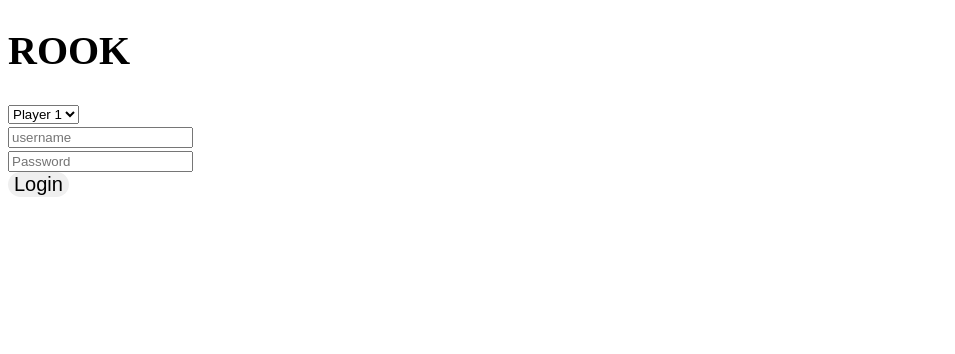
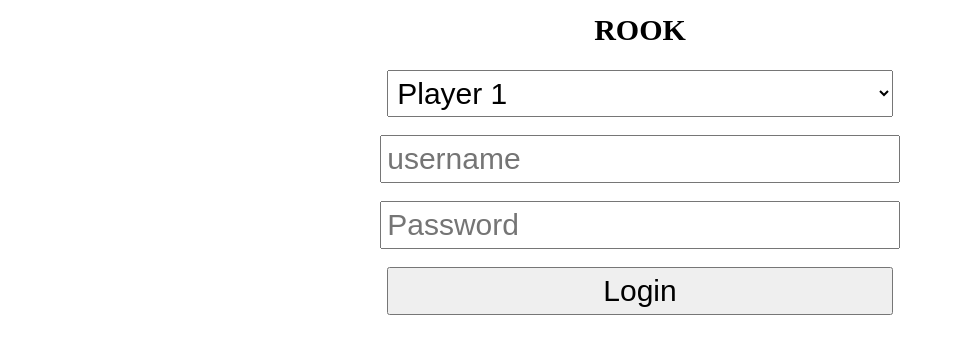
Before and after one commit to JonathanMcIntyre/rook, a Django app: page / in a window 1280 px wide. Shown: the top 354 px of the page, without its empty margins (0-955 px from the left). Run offline with Django 3.2, Linux system fonts and the light colour scheme.

Commit message:
Various upgrades

```diff
--- /dev/null
+++ b/static/css/login.css
@@ -0,0 +1,18 @@
+#main-content {
+    width: 80%;
+    margin: auto;
+}
+
+.main-title {
+    text-align: center;
+    font-weight: bold;
+    padding-bottom: 10px;
+}
+
+.center {
+    font-size: 30px;
+    margin: auto;
+    display: block;
+    padding: 5px;
+    min-width: 50%;
+}
--- a/static/css/style.css
+++ b/static/css/style.css
@@ -67,6 +67,7 @@ button {
     height: 10vh;
     width: 14vw;
     margin: 5px;
+    background-color: #f0f0f0;
 }
 
 .handCard {
@@ -78,6 +79,7 @@ button {
 
 .black {
     border: black solid;
+    background-color: #f0f0f0;
 }
 
 .green {
@@ -99,3 +101,25 @@ button {
     border: blue solid;
     background-color: lightblue;
 }
+
+#roundResults {
+    display: none;
+    z-index: 2;
+    margin: auto;
+    border: 1px solid grey;
+    background-color: #f5f5f5;
+    position: fixed;
+    bottom: 10px;
+    top: 50px;
+    left: 10px;
+    right: 10px;
+    overflow: auto;
+}
+
+#closeRoundResultsButton {
+    float: right;
+}
+
+.cardResultsContainer {
+    float: left;
+}
--- a/static/js/script.js
+++ b/static/js/script.js
@@ -1,51 +1,6 @@
 var playerNum;
 var runUpdateFunction = function(data) {updateState();};
 var func = function(data) {};
-
-function getCookie(name) {
-    var cookieValue = null;
-    if (document.cookie && document.cookie !== '') {
-        var cookies = document.cookie.split(';');
-        for (var i = 0; i < cookies.length; i++) {
-            var cookie = cookies[i].trim();
-            // Does this cookie string begin with the name we want?
-            if (cookie.substring(0, name.length + 1) === (name + '=')) {
-                cookieValue = decodeURIComponent(cookie.substring(name.length + 1));
-                break;
-            }
-        }
-    }
-    return cookieValue;
-}
-
-function csrfSafeMethod(method) {
-    // these HTTP methods do not require CSRF protection
-    return (/^(GET|HEAD|OPTIONS|TRACE)$/.test(method));
-}
-
-function postData(url, data, success, error, complete, async=true) {
-    var csrftoken = getCookie('csrftoken');
-    $.ajaxSetup({
-        beforeSend: function(xhr, settings) {
-            if (!csrfSafeMethod(settings.type) && !this.crossDomain) {
-                xhr.setRequestHeader("X-CSRFToken", csrftoken);
-            }
-        }
-    });
-    $.ajax({async: async, type: "POST", url: url, data: data, success: success, error: error, complete: complete});
-}
-
-function enterGame() {
-    let i_player = $("#playerNum").val() - 1;
-    var success = function(data) {
-        if (data["isEntered"]) {
-            window.location.href = '/game?Player=' + String(i_player + 1);
-        } else {
-            console.log("This player is already entered")
-        }
-    }
-    postData("/enter_game/", {i_player: i_player}, success, func, func);
-}
 
 function startGame() {
     playerNum = parseInt(location.href[location.href.length - 1]) - 1;
@@ -89,20 +44,36 @@ function updateState() {
         }
         $("#trumpSelect").val(data.trump);
         for (let i = 0; i < data.playedCards.length; i++) {
+            $("#" + "player" + String(i+1) + "Card").removeClass();
+            $("#" + "player" + String(i+1) + "Card").addClass("playedCard")
             if (data.playedCards[i]) {
-                $("#" + "player" + String(i+1) + "Card").text(data.playedCards[i].color + " " + data.playedCards[i].number);
+                let numStr = String(data.playedCards[i].number);
+                if (data.playedCards[i].number == 0) {
+                    numStr = "Rook"
+                }
+                $("#" + "player" + String(i+1) + "Card").text(numStr);
+                $("#" + "player" + String(i+1) + "Card").addClass(data.playedCards[i].color)
             } else {
                 $("#" + "player" + String(i+1) + "Card").text("");
             }
         }
         $("#action").text(data.action);
-        $("#highestBidder").text("Player " + String(data.highestBidder+1));
+        let highestBidder = "None";
+        if (data.highestBidder != null) {
+            highestBidder = "Player " + String(data.highestBidder+1);
+        }
+        $("#highestBidder").text(highestBidder);
         $("#highestBid").text(String(data.bidAmount));
         $("#points").text(data.points);
-        if (data.action === "wait") {
-            setTimeout(function () {
-                updateState();
-            }, 1000);
+
+        if (data.tricks) {
+            displayRoundEnd(data.tricks);
+        } else {
+            if (data.action === "wait") {
+                setTimeout(function () {
+                    updateState();
+                }, 1000);
+            }
         }
     }
     postData("/state/", {i_player: playerNum}, success, func, func);
@@ -142,3 +113,24 @@ function playCard(card) {
 function resetGame() {
     postData("/reset/", {i_player: playerNum}, runUpdateFunction, func, func);
 }
+
+function displayRoundEnd(tricks) {
+    $("#results1").empty();
+    $("#results2").empty();
+    $("#results3").empty();
+    $("#results4").empty();
+    $("#roundResults").show();
+    for (let i = 0; i < tricks.length; i++) {
+        for (let j = 0; j < tricks[i].length; j++) {
+            let card = tricks[i][j];
+            let numStr = String(card.number);
+            if (card.number == 0) {
+                numStr = "Rook"
+            }
+            $("#results" + String(j+1)).append("<button id=" +
+                card.color + String(card.number) +
+                " class='handCard " + card.color + "'>" +
+                numStr +"</button><br>");
+        }
+    }
+}
--- a/templates/index.html
+++ b/templates/index.html
@@ -7,23 +7,24 @@
   <title>ROOK</title>
   {% load static %}
   <link rel='shortcut icon' type='image/jpg' href="{% static 'img/Rook.jpg' %}" />
-  <link href="{% static 'css/style.css' %}" rel="stylesheet" />
+  <link href="{% static 'css/login.css' %}" rel="stylesheet" />
   <script src="{% static 'js/jquery-3.4.1.min.js' %}"></script>
-  <script src="{% static 'js/script.js' %}"></script>
+  <script src="{% static 'js/general.js' %}"></script>
 </head>
 <body>
-<div class="main-title">
-  <h1>ROOK</h1>
-</div>
-<select id="playerNum">
+<div id="main-content">
+    <div class="main-title center">ROOK</div> <br>
+    <select id="playerNum" class="center">
       <option value="1">Player 1</option>
       <option value="2">Player 2</option>
       <option value="3">Player 3</option>
       <option value="4">Player 4</option>
     </select>
     <br>
-<input type="username" name="username" placeholder="username">
+    <input  class="center" type="username" name="username" placeholder="username">
     <br>
-<input type="password" name="password" placeholder="Password">
+    <input  class="center" type="password" name="password" placeholder="Password">
     <br>
-<button type="submit" class="button" onclick="enterGame()">Login</button>
+    <button class="center" type="submit" class="button" onclick="enterGame()">Login</button>
+</div>
+</body>
```
Also changed, not shown: rook/Game.py (+19 -1 lines), rook/settings.py (+3 -4 lines), static/js/general.js (added, +45 -0 lines), templates/game.html (+27 -16 lines). Lines whose indentation alone changed are shown as unchanged.
